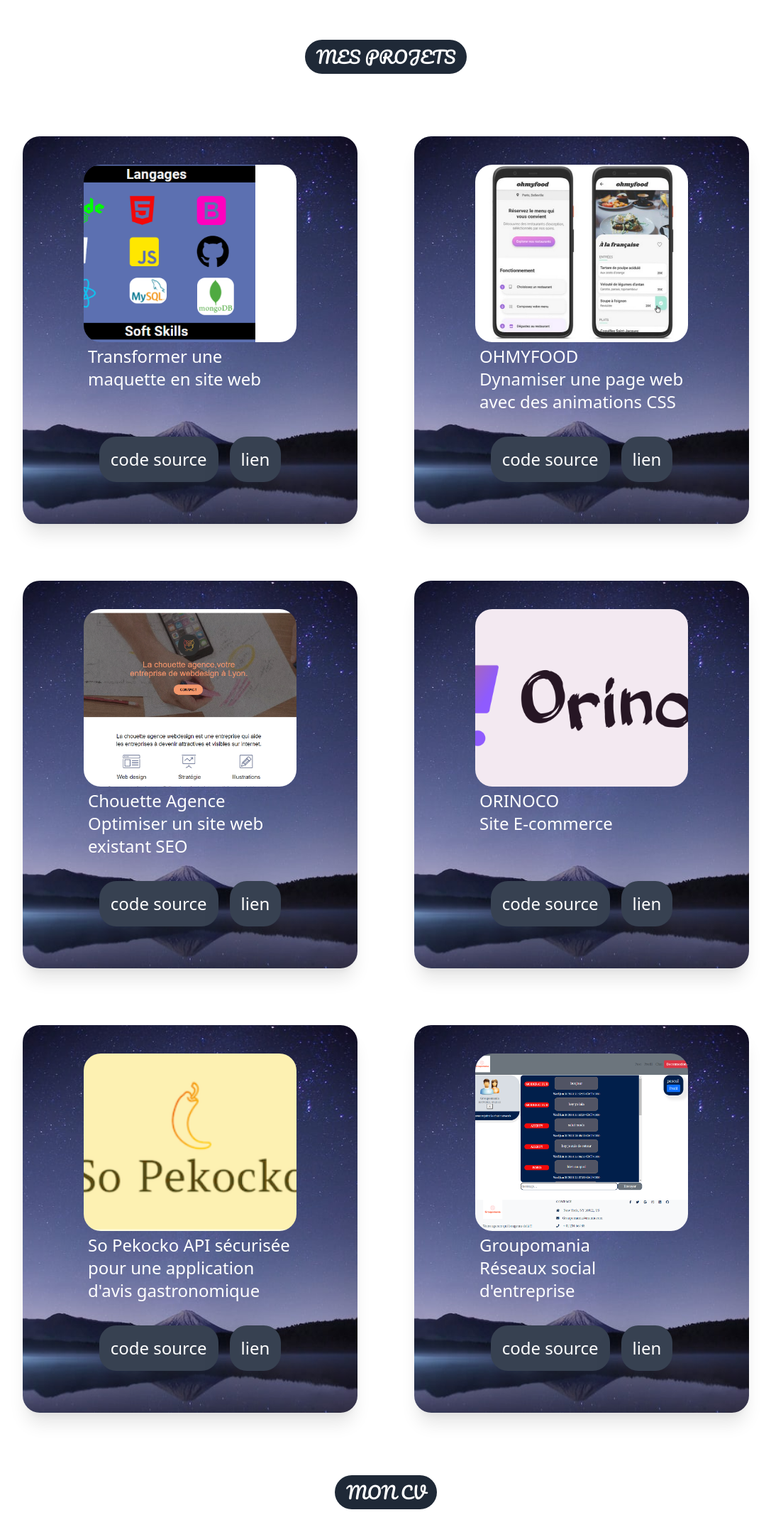
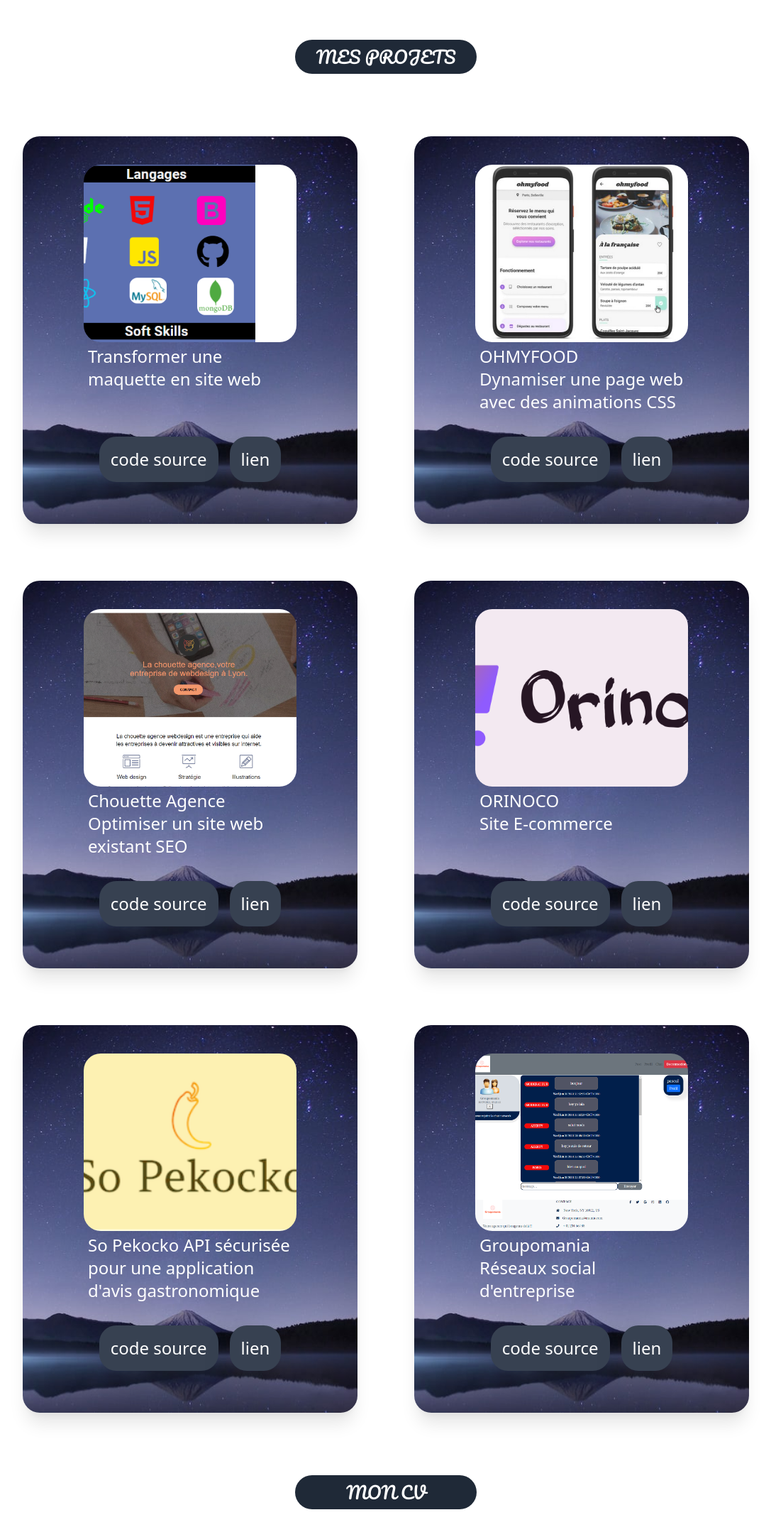
Before and after one commit to Hadidi09/portfolio-hadramy, a Next.js app: page /components/projets in a window 1280 px wide. Shown: the whole page at 71% size, without its empty margins (96-1183 px from the left). Built offline with nearby package versions, Linux system fonts and the light colour scheme.

Commit message:
modified width button

```diff
--- a/pages/components/competences.js
+++ b/pages/components/competences.js
@@ -21,7 +21,7 @@
     return (
       <section className="w-screen mt-20  "  id="competences">
        <div className="flex justify-center items-center">
-            <h2 className=" headtwo  bg-gray-800 text-white text-2xl rounded-3xl px-4 py-2 cursor-pointer transition duration-300 ease-in transform hover:bg-gray-500 hover:text-white hover:scale-90 -webkit-   uppercase  ">
+            <h2 className=" headtwo w-64  bg-gray-800 text-white text-2xl rounded-3xl px-4 py-2 cursor-pointer transition duration-300 ease-in transform hover:bg-gray-500 hover:text-white hover:scale-90   uppercase  ">
             Compétences
             </h2>
         </div>
--- a/pages/components/projets.js
+++ b/pages/components/projets.js
@@ -13,7 +13,7 @@
     <div className="contentprojet flex flex-col justify-center pt-6  lg:items-center " id="projets">
 
       <div className="flex justify-center">
-        <h2 className="headtwo font-pacifico bg-gray-800 text-white text-2xl rounded-3xl px-4 py-2 cursor-pointer transition duration-300 ease-in transform hover:bg-gray-500 hover:text-white hover:scale-90   uppercase  my-8">
+        <h2 className="headtwo w-64 font-pacifico bg-gray-800 text-white text-2xl rounded-3xl px-4 py-2 cursor-pointer transition duration-300 ease-in transform hover:bg-gray-500 hover:text-white hover:scale-90   uppercase  my-8">
           Mes Projets
         </h2>
       </div>
@@ -211,7 +211,7 @@
 
       </div>
       <div className="flex justify-center">
-        <h2 className="headtwo font-pacifico bg-gray-800 text-white text-2xl rounded-3xl my-8  px-4 py-2 cursor-pointer transition duration-300 ease-in transform hover:bg-gray-500 hover:text-white hover:scale-90 uppercase">
+        <h2 className="headtwo w-64 font-pacifico bg-gray-800 text-white text-2xl rounded-3xl my-8  px-4 py-2 cursor-pointer transition duration-300 ease-in transform hover:bg-gray-500 hover:text-white hover:scale-90 uppercase">
           Mon CV
         </h2>
       </div>
--- a/pages/components/resume.js
+++ b/pages/components/resume.js
@@ -16,7 +16,7 @@
           <div className="borderline border-l-4 h-auto ml-2.5  w-2 border-white">
             <p className="w-96 px-1 pb-5  text-white overflow-hidden">
               2020-2021 Pontarlier Opensclassrooms <br />
-              <span className="text-2xl">1ère année STAPS</span>
+              <span className="text-2xl">Développeur web</span>
               <br />
               Intégrer la maquette du site d’une agence web (HTML + CSS),
               Dynamiser un site web avec des animations CSS, Optimiser un site web
@@ -41,7 +41,7 @@
           <div className="borderline border-l-4 h-auto ml-2.5 w-2 border-white">
             <p className="w-96 px-1 pb-5  text-white overflow-hidden">
               2010-2011 Dijon Université de Bourgogne <br />
-              <span className="text-2xl">1ère année STAPS</span> <br />
+              <span className="text-2xl">1ère année d'Histoire</span> <br />
               Psychologie, Sociologie, Histoire du sport, Natation, Gymnastique,
               Athlétisme, Sports Collectifs, Danse.
             </p>
--- a/styles/style.css
+++ b/styles/style.css
@@ -7,7 +7,6 @@
   display: flex;
   justify-content: center;
   align-items: center;
-  max-width: fit-content;
 }
 
 // media querys
```
